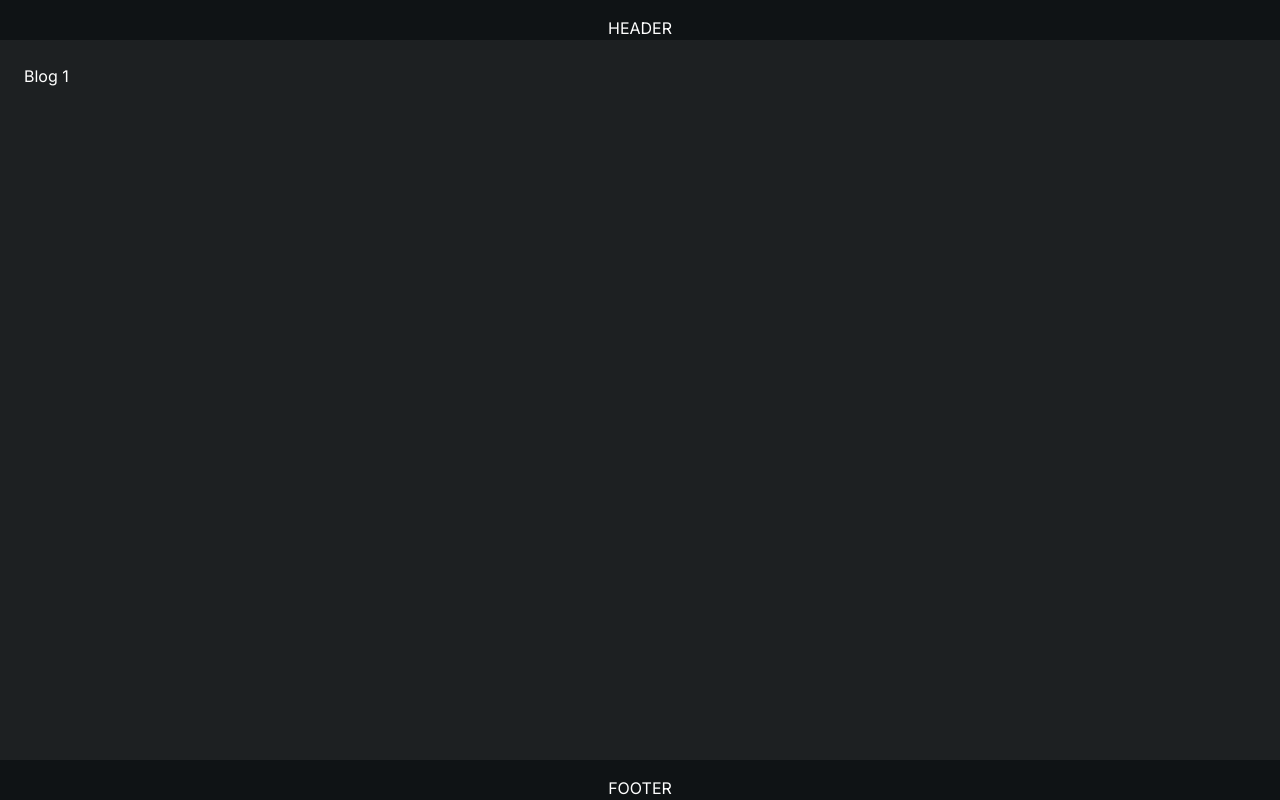
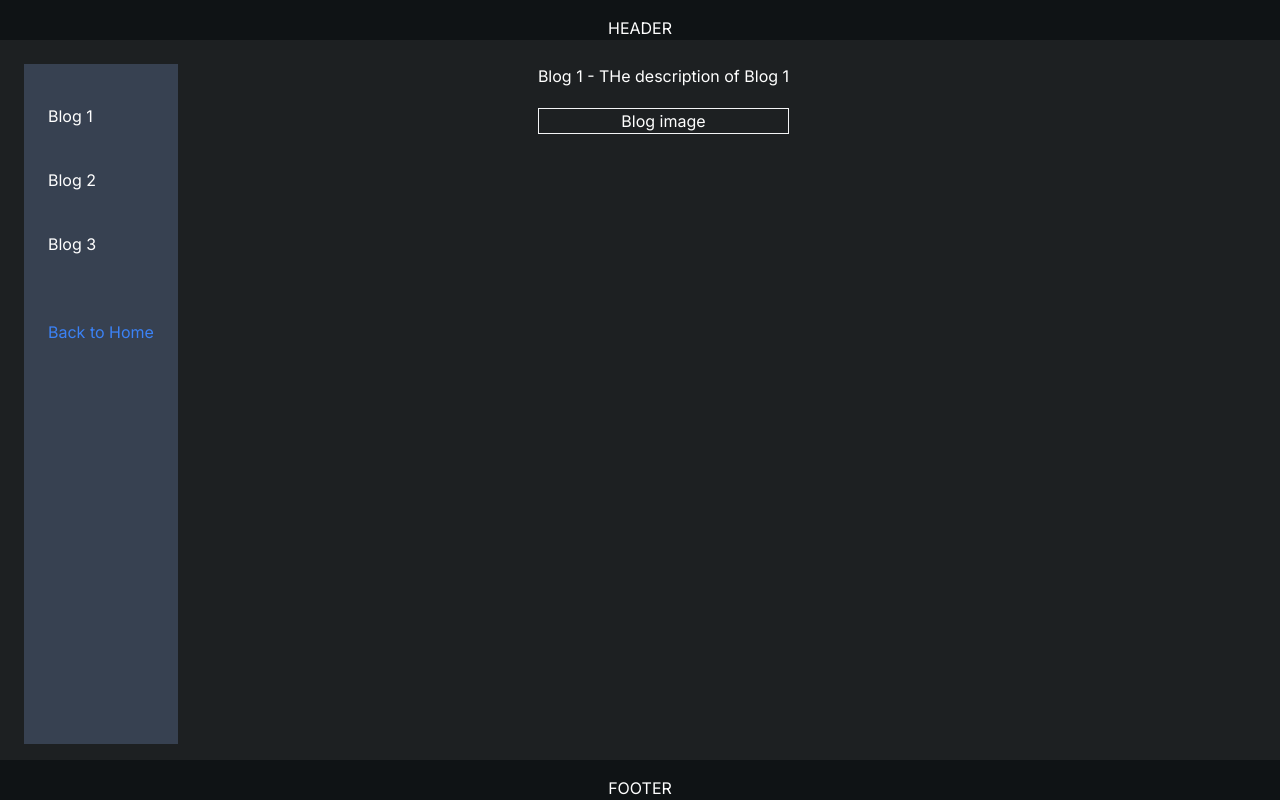
Before and after one commit to Lalaina0904/next-router, a Next.js app: page /blogs/1 in a window 1280 px wide. Built offline with nearby package versions, Linux system fonts and the light colour scheme.

Commit message:
feat : add image blog route

```diff
--- a/app/blogs/1/page.tsx
+++ /dev/null
@@ -1,7 +0,0 @@
-import React from "react";
-
-const page = () => {
-    return <div>Blog 1</div>;
-};
-
-export default page;
--- a/app/blogs/2/page.tsx
+++ /dev/null
@@ -1,7 +0,0 @@
-import React from "react";
-
-const page = () => {
-    return <div>Blog 2</div>;
-};
-
-export default page;
--- a/app/blogs/3/page.tsx
+++ /dev/null
@@ -1,7 +0,0 @@
-import React from "react";
-
-const page = () => {
-    return <div>Blog 3</div>;
-};
-
-export default page;
--- /dev/null
+++ b/app/blogs/[id]/image/page.tsx
@@ -0,0 +1,13 @@
+"use client";
+import React from "react";
+import { usePathname } from "next/navigation";
+export default function BlogImage() {
+    const pathname = usePathname();
+    const id = pathname ? pathname.split("/").pop() : null;
+    return (
+        <div>
+            <h1>Blog-{id}</h1>
+            <img src='https://picsum.photos/200/300' alt='' />
+        </div>
+    );
+}
--- /dev/null
+++ b/app/blogs/[id]/layout.tsx
@@ -0,0 +1,41 @@
+import type { Metadata } from "next";
+import { Inter } from "next/font/google";
+import Link from "next/link";
+
+const inter = Inter({ subsets: ["latin"] });
+
+type Blog = {
+    id: string;
+    title: string;
+};
+
+const blogs: Blog[] = [
+    { id: "1", title: "Blog 1" },
+    { id: "2", title: "Blog 2" },
+    { id: "3", title: "Blog 3" },
+];
+
+export default function RootLayout({
+    children,
+}: Readonly<{
+    children: React.ReactNode;
+}>) {
+    return (
+        <div className='flex flex-row gap-10'>
+            <div className='flex flex-col gap-10 bg-gray-700  pt-10 px-6 h-[85vh]'>
+                {blogs.map((blog) => (
+                    <li key={blog.id}>
+                        <Link href={`/blogs/${blog.id}`}>{blog.title}</Link>
+                    </li>
+                ))}
+
+                <div className='mt-6'>
+                    <Link href='/' className='text-blue-500 mt-10'>
+                        Back to Home
+                    </Link>
+                </div>
+            </div>
+            <div className='ml-80'>{children}</div>
+        </div>
+    );
+}
--- /dev/null
+++ b/app/blogs/[id]/page.tsx
@@ -0,0 +1,21 @@
+"use client";
+import React from "react";
+import { usePathname } from "next/navigation";
+import Link from "next/link";
+export default function BlogPage() {
+    const pathname = usePathname();
+    const id = pathname ? pathname.split("/").pop() : null;
+
+    return (
+        <div className='h-80'>
+            <div>
+                Blog {id} - THe description of Blog {id}{" "}
+            </div>
+            <Link href={`/blogs/${id}/image`}>
+                <div className='border border-gray-100 text-center mt-5'>
+                    Blog image
+                </div>
+            </Link>
+        </div>
+    );
+}
--- a/app/blogs/page.tsx
+++ b/app/blogs/page.tsx
@@ -1,5 +1,6 @@
+import React from "react";
 import Link from "next/link";
-
+const HomePage = () => {
     type Blog = {
         id: string;
         title: string;
@@ -11,22 +12,23 @@ const blogs: Blog[] = [
         { id: "3", title: "Blog 3" },
     ];
 
-export default function Blog() {
     return (
         <div>
-            <div>
-                <p className='page-subtitle'>Liste des Blogs</p>
-            </div>
-
-            <div>
-                <ul>
+            <h1 className='text-4xl mt-10'>List of all Blogs</h1>
+            <ul className='mt-10 flex flex-col'>
                 {blogs.map((blog) => (
-                        <li key={blog.id}>
+                    <li key={blog.id} className='text-[1.2rem] my-2'>
                         <Link href={`/blogs/${blog.id}`}>{blog.title}</Link>
                     </li>
                 ))}
             </ul>
+
+            <div className='mt-6'>
+                <Link href='/' className='text-blue-500 mt-10'>
+                    Back to Home
+                </Link>
             </div>
         </div>
     );
-}
+};
+export default HomePage;
```
Lines whose indentation alone changed are shown as unchanged.
